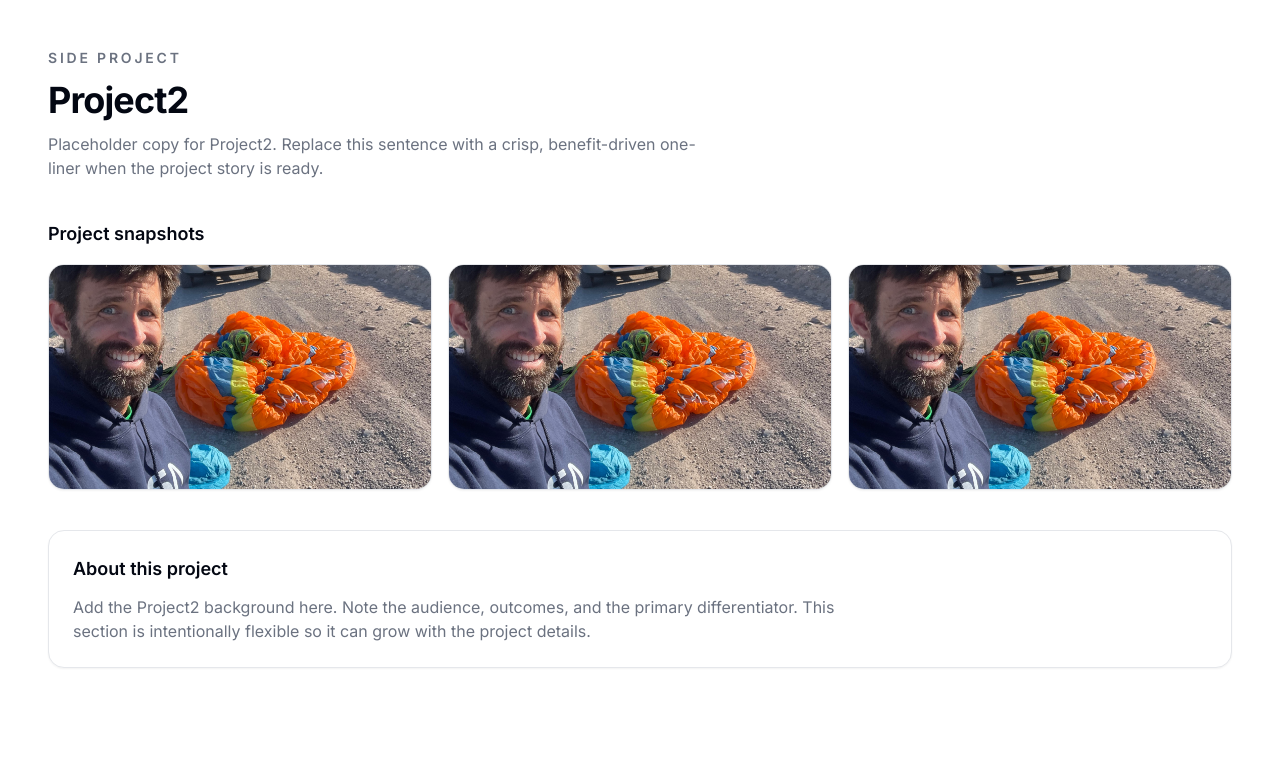
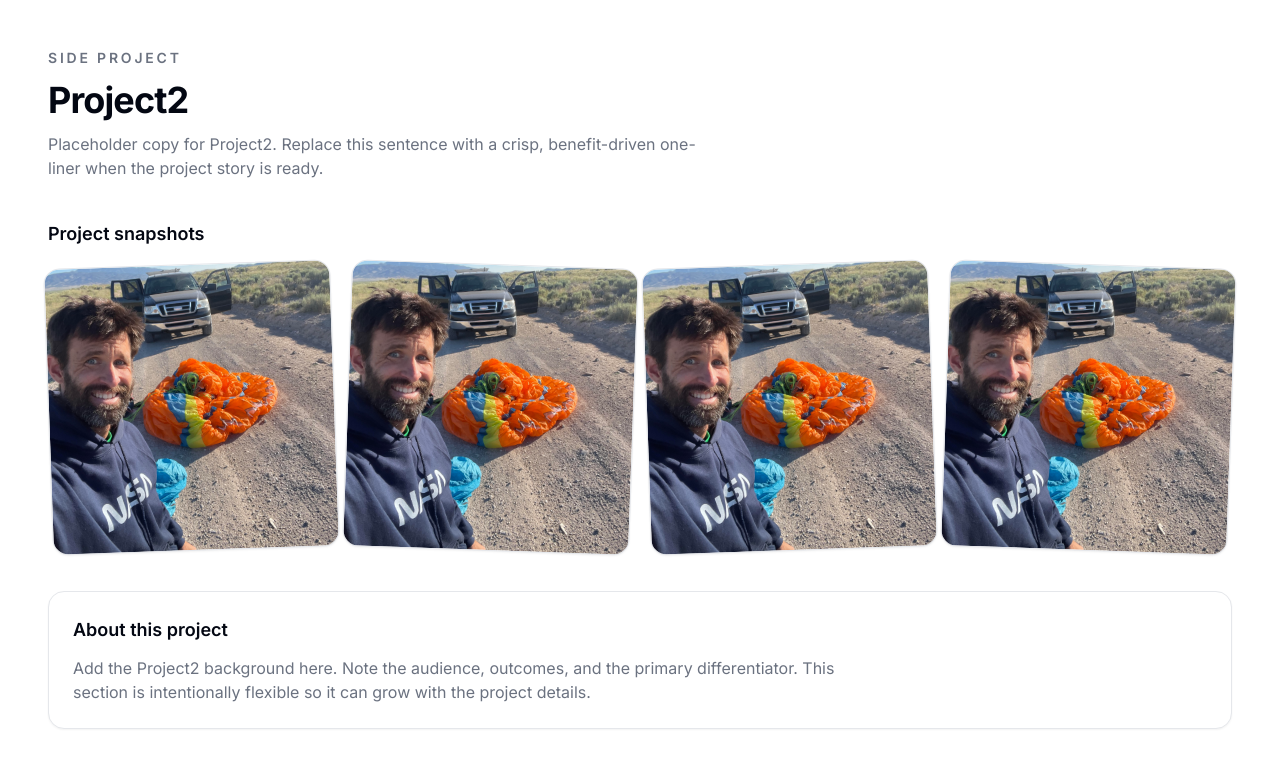
Before and after one commit to bakerjohnalex/resume, a Next.js app: page /projects/project2 in a window 1280 px wide. Shown: the top 768 px of the page. Built offline with nearby package versions, Linux system fonts and the light colour scheme.

Commit message:
Tighten project image grid

```diff
--- a/src/app/projects/project1/page.tsx
+++ b/src/app/projects/project1/page.tsx
@@ -18,6 +18,10 @@ const projectImages = [
   {
     src: "/ulcamused.jpg",
     alt: "Project1 preview image three",
+  },
+  {
+    src: "/me.jpg",
+    alt: "Project1 preview image four",
   },
 ];
 
@@ -40,18 +44,22 @@ export default function Project1Page() {
 
       <section aria-label="Project1 preview images" className="space-y-4">
         <h2 className="text-lg font-semibold">Project snapshots</h2>
-        <div className="grid gap-4 md:grid-cols-3">
-          {projectImages.map((image) => (
+        <div className="grid gap-3 sm:grid-cols-2 lg:grid-cols-4">
+          {projectImages.map((image, index) => (
             <div
               key={image.src}
-              className="overflow-hidden rounded-2xl border bg-card shadow-sm"
+              className={`aspect-square w-full overflow-hidden rounded-2xl border bg-card shadow-sm transition-transform duration-300 hover:rotate-0 ${
+                index % 2 === 0
+                  ? "-rotate-1 md:-rotate-2"
+                  : "rotate-1 md:rotate-2"
+              }`}
             >
               <Image
                 src={image.src}
                 alt={image.alt}
                 width={720}
-                height={480}
-                className="h-56 w-full object-cover"
+                height={720}
+                className="h-full w-full object-cover"
               />
             </div>
           ))}
--- a/src/app/projects/project2/page.tsx
+++ b/src/app/projects/project2/page.tsx
@@ -19,6 +19,10 @@ const projectImages = [
     src: "/me.jpg",
     alt: "Project2 preview image three",
   },
+  {
+    src: "/me.jpg",
+    alt: "Project2 preview image four",
+  },
 ];
 
 export default function Project2Page() {
@@ -39,18 +43,22 @@ export default function Project2Page() {
 
       <section aria-label="Project2 preview images" className="space-y-4">
         <h2 className="text-lg font-semibold">Project snapshots</h2>
-        <div className="grid gap-4 md:grid-cols-3">
-          {projectImages.map((image) => (
+        <div className="grid gap-3 sm:grid-cols-2 lg:grid-cols-4">
+          {projectImages.map((image, index) => (
             <div
               key={`${image.alt}-${image.src}`}
-              className="overflow-hidden rounded-2xl border bg-card shadow-sm"
+              className={`aspect-square w-full overflow-hidden rounded-2xl border bg-card shadow-sm transition-transform duration-300 hover:rotate-0 ${
+                index % 2 === 0
+                  ? "-rotate-1 md:-rotate-2"
+                  : "rotate-1 md:rotate-2"
+              }`}
             >
               <Image
                 src={image.src}
                 alt={image.alt}
                 width={720}
-                height={480}
-                className="h-56 w-full object-cover"
+                height={720}
+                className="h-full w-full object-cover"
               />
             </div>
           ))}
--- a/src/app/projects/project3/page.tsx
+++ b/src/app/projects/project3/page.tsx
@@ -19,6 +19,10 @@ const projectImages = [
     src: "/me.jpg",
     alt: "Project3 preview image three",
   },
+  {
+    src: "/me.jpg",
+    alt: "Project3 preview image four",
+  },
 ];
 
 export default function Project3Page() {
@@ -39,18 +43,22 @@ export default function Project3Page() {
 
       <section aria-label="Project3 preview images" className="space-y-4">
         <h2 className="text-lg font-semibold">Project snapshots</h2>
-        <div className="grid gap-4 md:grid-cols-3">
-          {projectImages.map((image) => (
+        <div className="grid gap-3 sm:grid-cols-2 lg:grid-cols-4">
+          {projectImages.map((image, index) => (
             <div
               key={`${image.alt}-${image.src}`}
-              className="overflow-hidden rounded-2xl border bg-card shadow-sm"
+              className={`aspect-square w-full overflow-hidden rounded-2xl border bg-card shadow-sm transition-transform duration-300 hover:rotate-0 ${
+                index % 2 === 0
+                  ? "-rotate-1 md:-rotate-2"
+                  : "rotate-1 md:rotate-2"
+              }`}
             >
               <Image
                 src={image.src}
                 alt={image.alt}
                 width={720}
-                height={480}
-                className="h-56 w-full object-cover"
+                height={720}
+                className="h-full w-full object-cover"
               />
             </div>
           ))}
```
